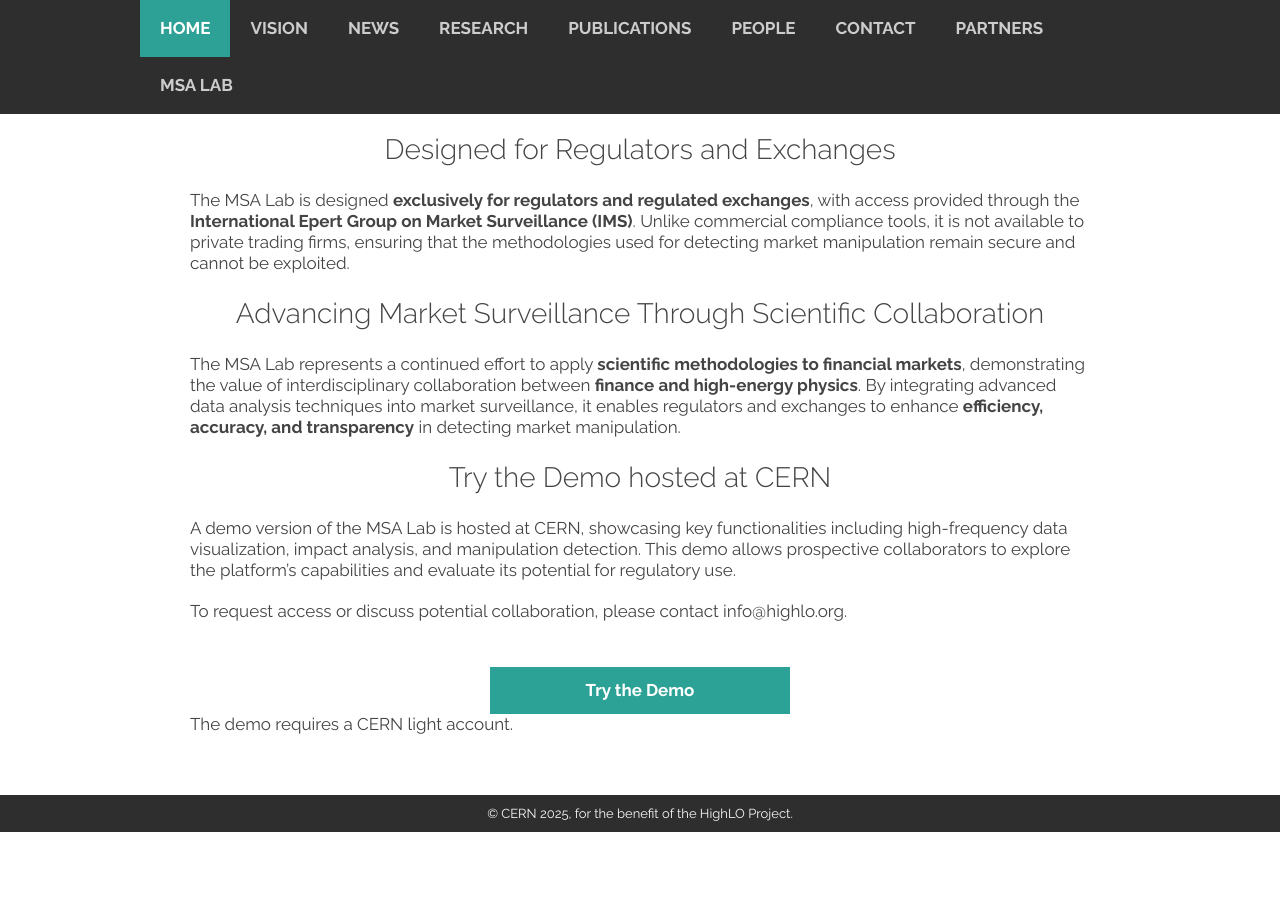
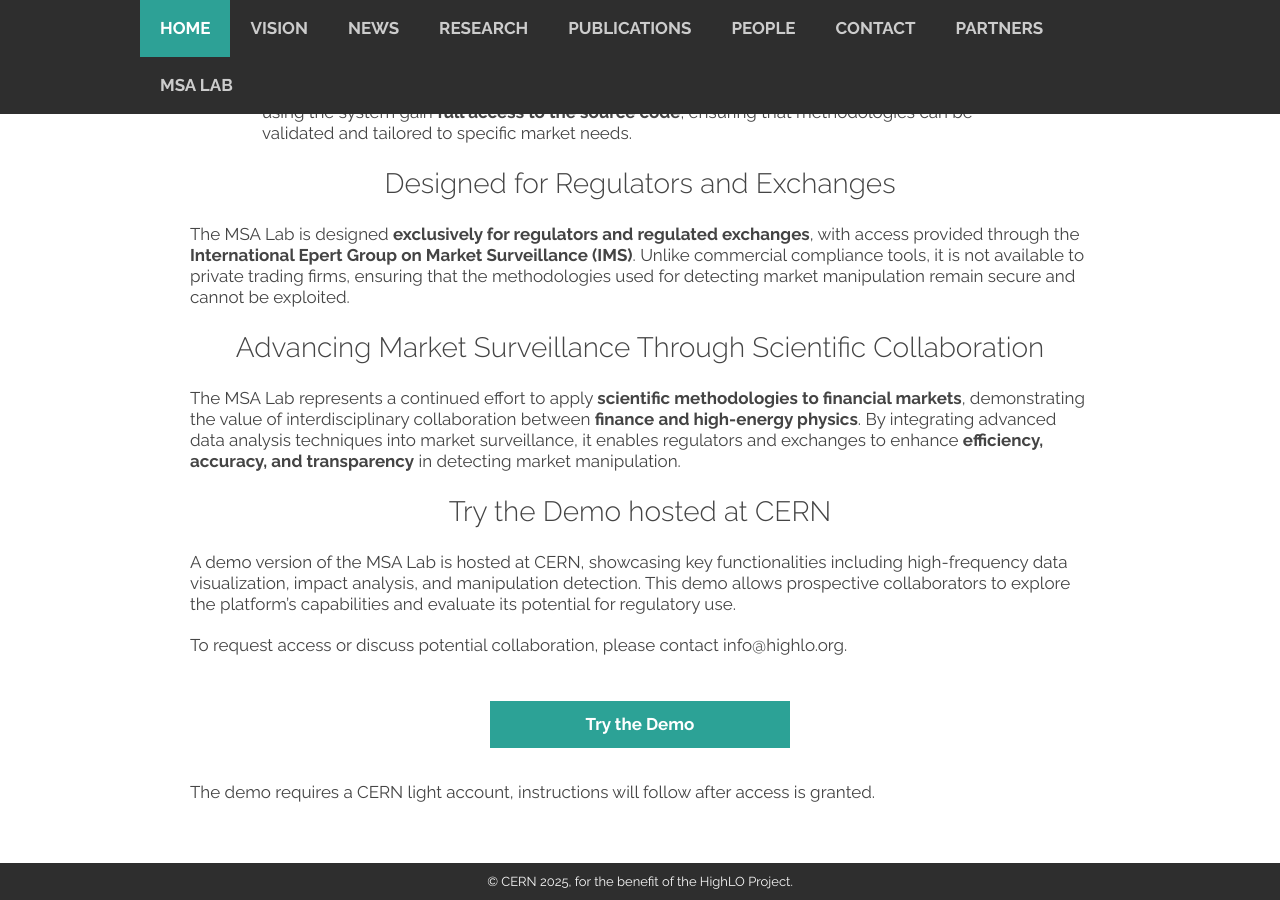
Before and after one commit to HighLO/highlo.github.io, a Jekyll site: the page built from msalab.md, in a window 1280 px wide and 900 px high, scrolled down 1493 px. Built offline with Jekyll 4.4.1, drawn with Linux system fonts in a browser that asks for light colours; nearby versions of some CDN libraries; comment, search, counter and statistics services are not loaded; before the commit the page ends 2325 px from its top, so only the background shows below that.

Commit message:
msalab  update style

```diff
--- a/msalab.md
+++ b/msalab.md
@@ -13,7 +13,7 @@
 Financial markets generate vast amounts of high-frequency data, requiring **efficient, high-performance analysis methods** to detect anomalies. Many of the challenges faced in market surveillance—such as identifying rare patterns in large datasets—are similar to those encountered in particle physics. The MSA Lab leverages **ROOT**, a data analysis framework developed at CERN, to bring **high-speed processing and statistical precision** to financial market surveillance.
 
 <center>
-    <img src="assets/msalab.png" alt="MSA Lab" style="width: 80%">
+    <img src="assets/msalab.png" alt="MSA Lab" style="width: 80%; margin-bottom: 2rem;">
 </center>
 
 ## Key Features of the MSA Lab
@@ -44,10 +44,10 @@
 
 <center>
 
-<a href="https://hdash.cern.ch/" style="width: 300px; display: inline-block; margin-top: 1.5rem; padding: 0.75rem 1.5rem; background-color: {{ site.colors.green }}; color: #ffffff; text-decoration: none; font-weight: 600;">
+<a href="https://hdash.cern.ch/" style="width: 300px; display: inline-block; margin-top: 1.5rem; margin-bottom: 2rem; padding: 0.75rem 1.5rem; background-color: {{ site.colors.green }}; color: #ffffff; text-decoration: none; font-weight: 600;">
     Try the Demo
 </a>
 
 </center>
 
-The demo requires a CERN light account.
+The demo requires a CERN light account, instructions will follow after access is granted.
```
